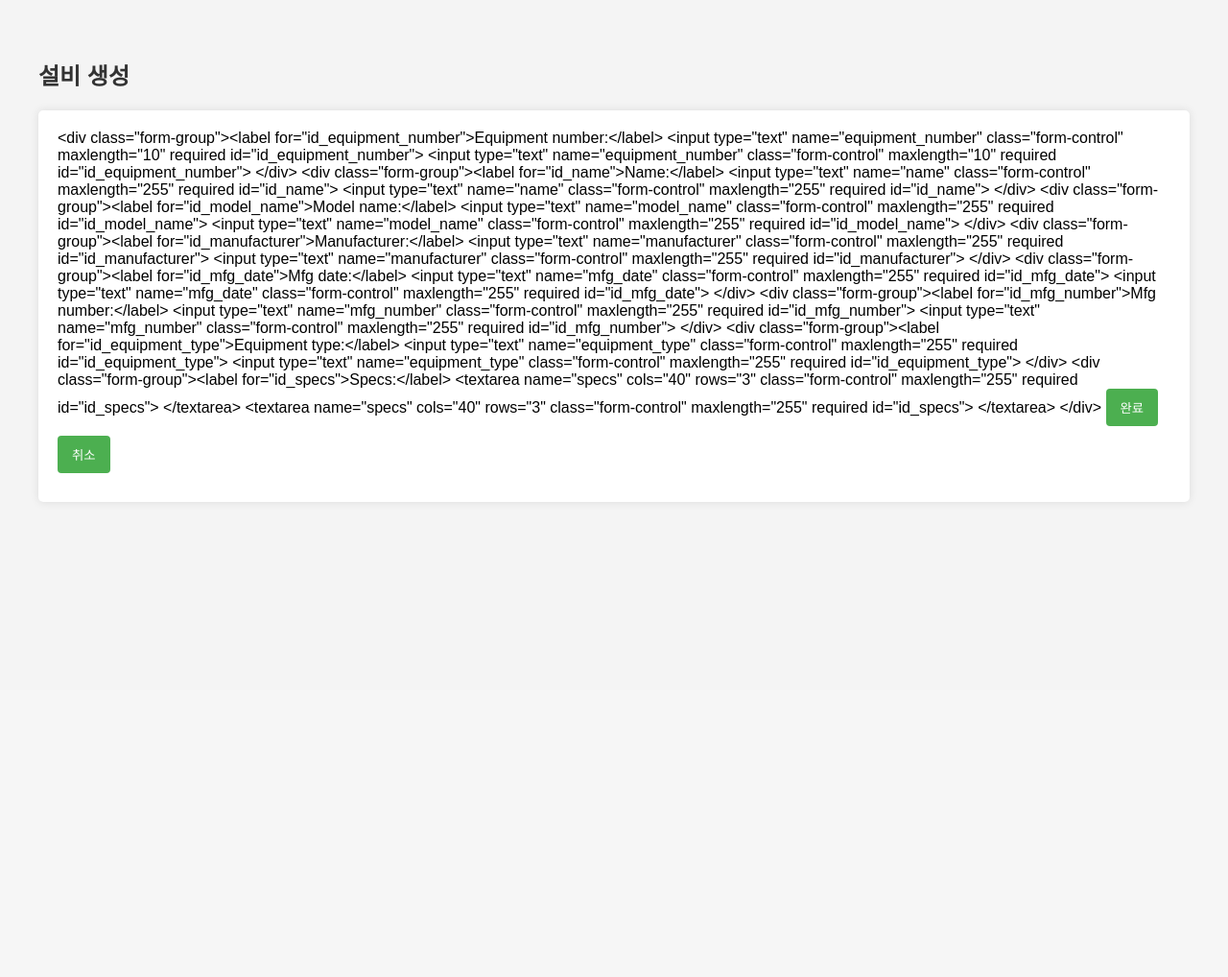
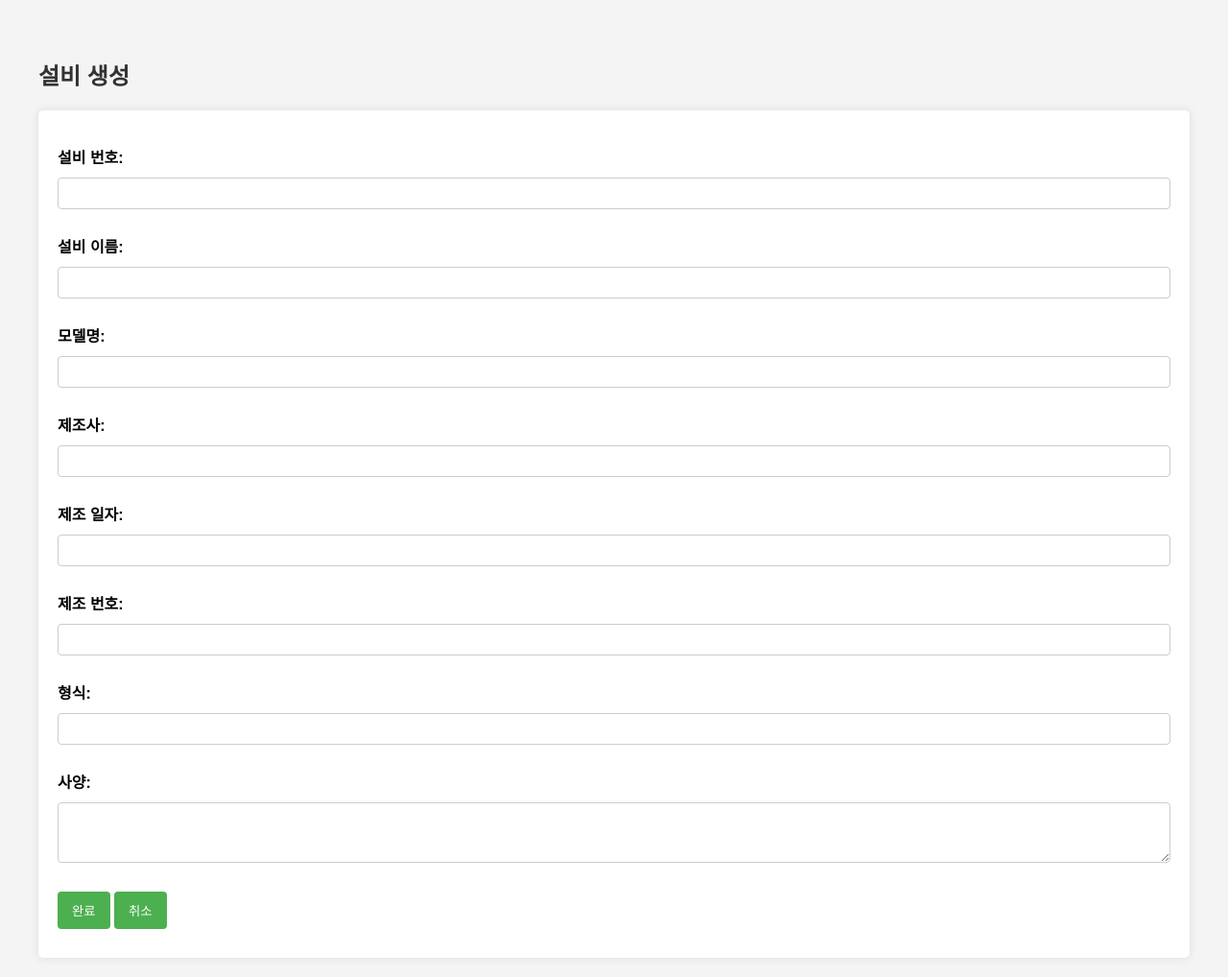
Before and after one commit to Ted19700128/midbizsolution, a Django app: page /equipment/create/ in a window 1280 px wide. Shown: the part 81-1099 px from the top of the page at 96% size. Before the commit the page ends 605 px from the top, so only its background shows below. Run offline with Django 5.2, Linux system fonts and the light colour scheme.

Commit message:
update templateㄴ

```diff
--- a/myapp/forms.py
+++ b/myapp/forms.py
@@ -18,6 +18,18 @@ class EquipmentForm(forms.ModelForm):
             'specs': forms.Textarea(attrs={'class': 'form-control', 'rows': 3}),
         }
 
+        labels = {
+            'equipment_number': '설비 번호',
+            'name': '설비 이름',
+            'model_name': '모델명',
+            'manufacturer': '제조사',
+            'mfg_date': '제조 일자',
+            'mfg_number': '제조 번호',
+            'equipment_type': '형식',
+            'specs': '사양',
+        }
+
+
     def as_custom(self, exclude_fields=None):
         if exclude_fields is None:
             exclude_fields = []
--- a/myapp/templates/myapp/create_equipment.html
+++ b/myapp/templates/myapp/create_equipment.html
@@ -10,7 +10,7 @@
 
 <form method="post">
     {% csrf_token %}
-    {{ form.as_custom }}  <!-- equipment_number 필드를 제외하고 나머지 필드 출력 -->
+    {{ form.as_p }}  <!-- equipment_number 필드를 제외하고 나머지 필드 출력 -->
     <button type="submit">완료</button>
     <button type="button" onclick="history.back()">취소</button>
 </form>
--- a/myapp/templates/myapp/update_equipment.html
+++ b/myapp/templates/myapp/update_equipment.html
@@ -26,12 +26,12 @@
         {{ form.model_name }}
         {{ form.model_name.errors }}
     </div>
-    <div class="form-group"></div>
+    <div class="form-group">
         {{ form.manufacturer.label_tag }}
         {{ form.manufacturer }}
         {{ form.manufacturer.errors }}
     </div>
-    <div class="form-group"></div>
+    <div class="form-group">
         {{ form.mfg_date.label_tag }}
         {{ form.mfg_date }}
         {{ form.mfg_date.errors }}
@@ -42,7 +42,7 @@
         {{ form.mfg_number }}
         {{ form.mfg_number.errors }}
     </div>
-    <div class="form-group"></div>
+    <div class="form-group">
         {{ form.equipment_type.label_tag }}
         {{ form.equipment_type }}
         {{ form.equipment_type.errors }}
```
